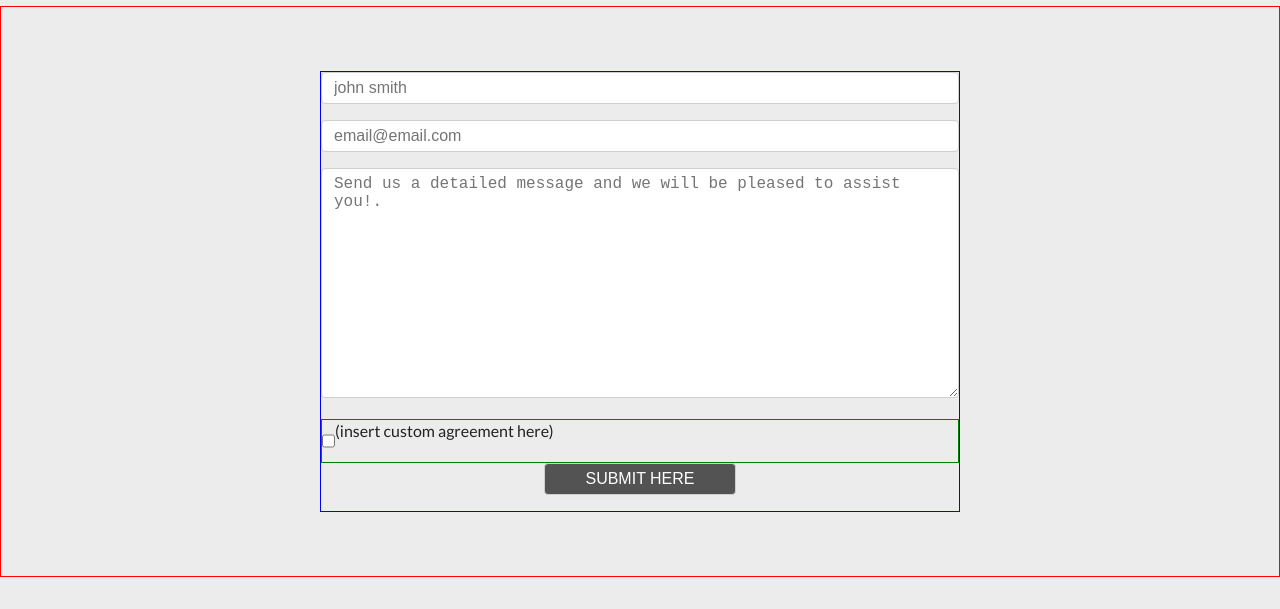
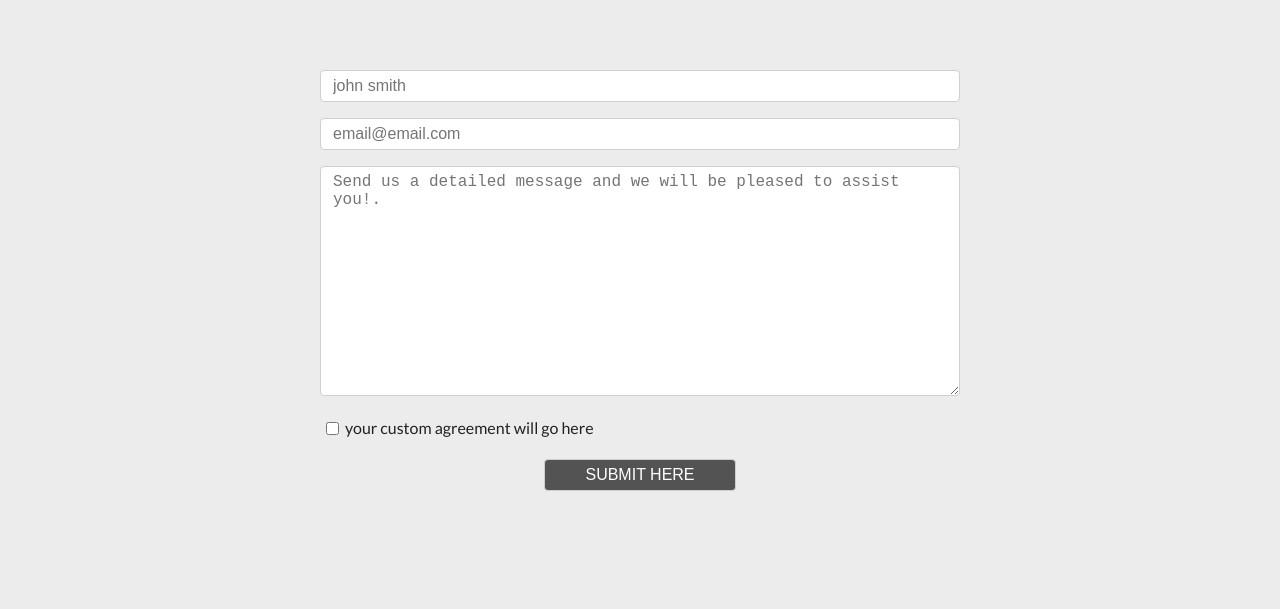
Before and after one commit to mayashley/southern-ohio-inflatables, a Gatsby site: page /Contact in a window 1280 px wide. Shown: the part 191-800 px from the top of the page. Built offline with nearby package versions, Linux system fonts and the light colour scheme; Gatsby itself is replaced by a stand-in of ours.

Commit message:
worked on contact form agreement checkbox

```diff
--- a/src/components/ContactForm.js
+++ b/src/components/ContactForm.js
@@ -3,7 +3,6 @@ import styles from "../css/contact.module.css"
 const Contact = () => {
   return (
     <section className={styles.contact}>
-
       <div className={styles.center}>
         <form
           action="https://formspree.io/mvorwnwo"
@@ -21,6 +20,7 @@ const Contact = () => {
           </div>
           <div>
             <input
+            required
               type="email"
               name="email"
               id="email"
@@ -30,6 +30,7 @@ const Contact = () => {
           </div>
           <div>
             <textarea
+            required
               name="message"
               id="message"
               rows="12"
@@ -38,8 +39,16 @@ const Contact = () => {
             />
           </div>
           <div className={styles.checkBoxes}>
-              <input required type="checkbox" id="agree" name="Term and Conditions" value="sender agrees to terms and conditions of equiptment rental"/>
-          <p>(insert custom agreement here)</p>
+            <div className={styles.checkBoxesContainer}>
+            <p>
+              <input
+                required
+                type="checkbox"
+                id="agree"
+                name="Term and Conditions"
+                value="sender agrees to terms and conditions of equiptment rental"
+              />your custom agreement will go here</p>
+            </div>
           </div>
           <div>
             <input
--- a/src/css/contact.module.css
+++ b/src/css/contact.module.css
@@ -1,21 +1,32 @@
 .contact {
     padding: 4rem 0;
-    border: 1px solid red;
+    /* border: 1px solid red; */
   }
   .center {
     width: 80vw;
     margin: 0 auto;
-    border: blue;
+    /* border: blue; */
   }
-  .checkBoxes{
-    border: 1px solid green;
+  .checkBoxes {
+    /* border: 1px solid green; */
     display:flex;
+    align-items: center;
   }
+  .checkBoxesContainer p {
+    display: flex;
+    flex-direction: row;
+    align-items:center;
+  }
+  .checkBoxesContainer input {
+    margin: 0 6px;
+  }
+
+
   @media screen and (min-width: 992px) {
     .center {
       width: 50vw;
       margin: 0 auto;
-      border: 1px solid blue;
+      /* border: 1px solid blue; */
     }
   }
   .formControl{
@@ -28,10 +39,10 @@
   }
   .submit {
     background-color: var(--primaryColor);
-    /* border-color: var(--primaryColor); */
+
     text-transform: uppercase;
     color: var(--mainWhite);
-    /* transition: var(--mainTransition); */
+
     cursor: pointer;
     min-width: 30%;
     font-size: 1rem;
@@ -40,8 +51,3 @@
     border: 1px solid var(--darkGrey);
     border-radius: 0.25rem;
   }
-  /* .submit:hover {
-    background: var(--darkGrey);
-    color: var(--mainWhite);
-    border-color: var(--darkGrey);
-  } */
--- a/src/css/navbar.module.css
+++ b/src/css/navbar.module.css
@@ -143,7 +143,7 @@ display: none;
   .nav-social-links a {
     color: rgb(83, 83, 83);
     margin: 0 0.5rem;
-    font-size: 1.2rem;
+    font-size: 1.1rem;
     transition: var(--mainTransition);
   }
   .nav-social-links a:hover {
```
